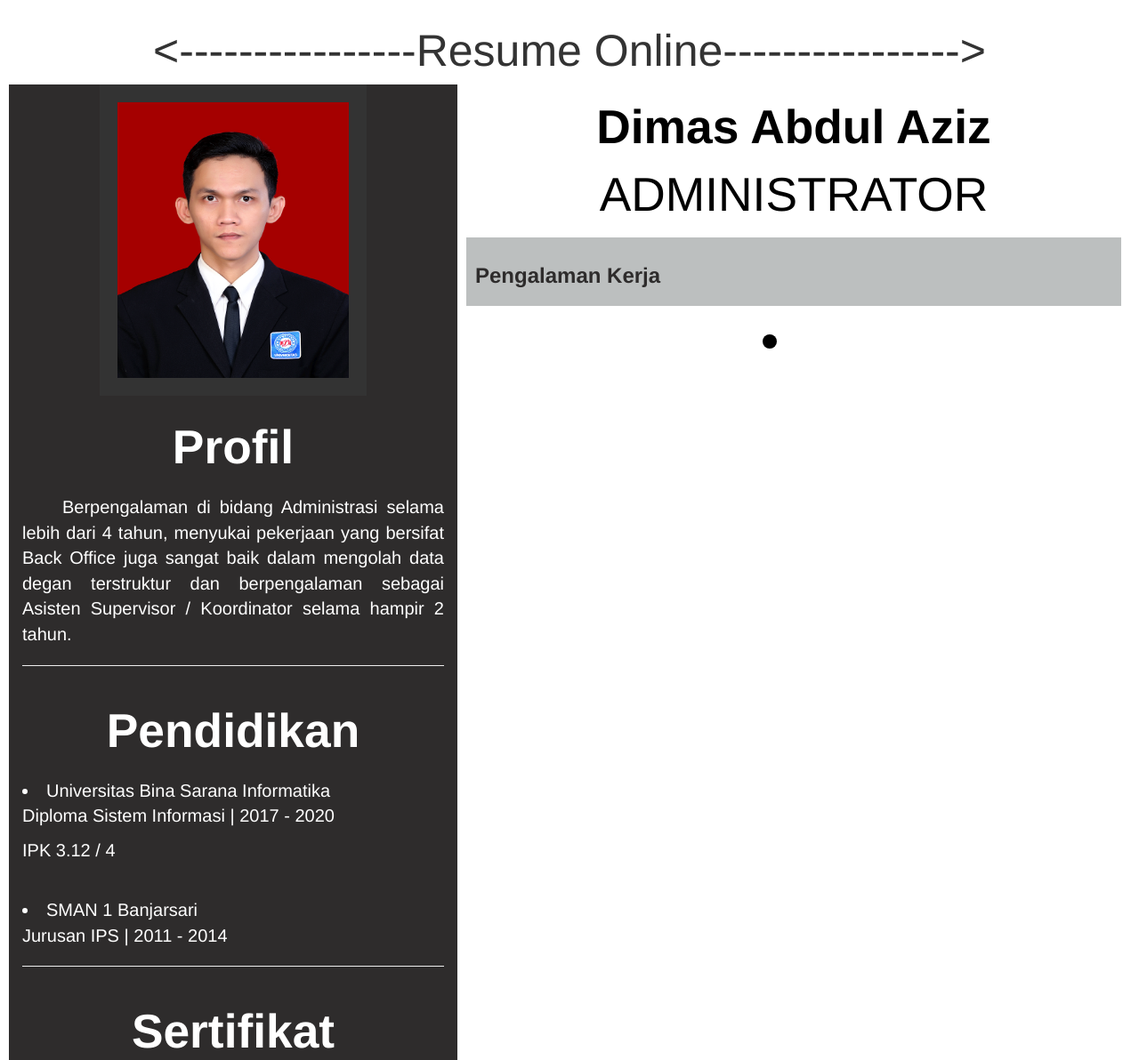
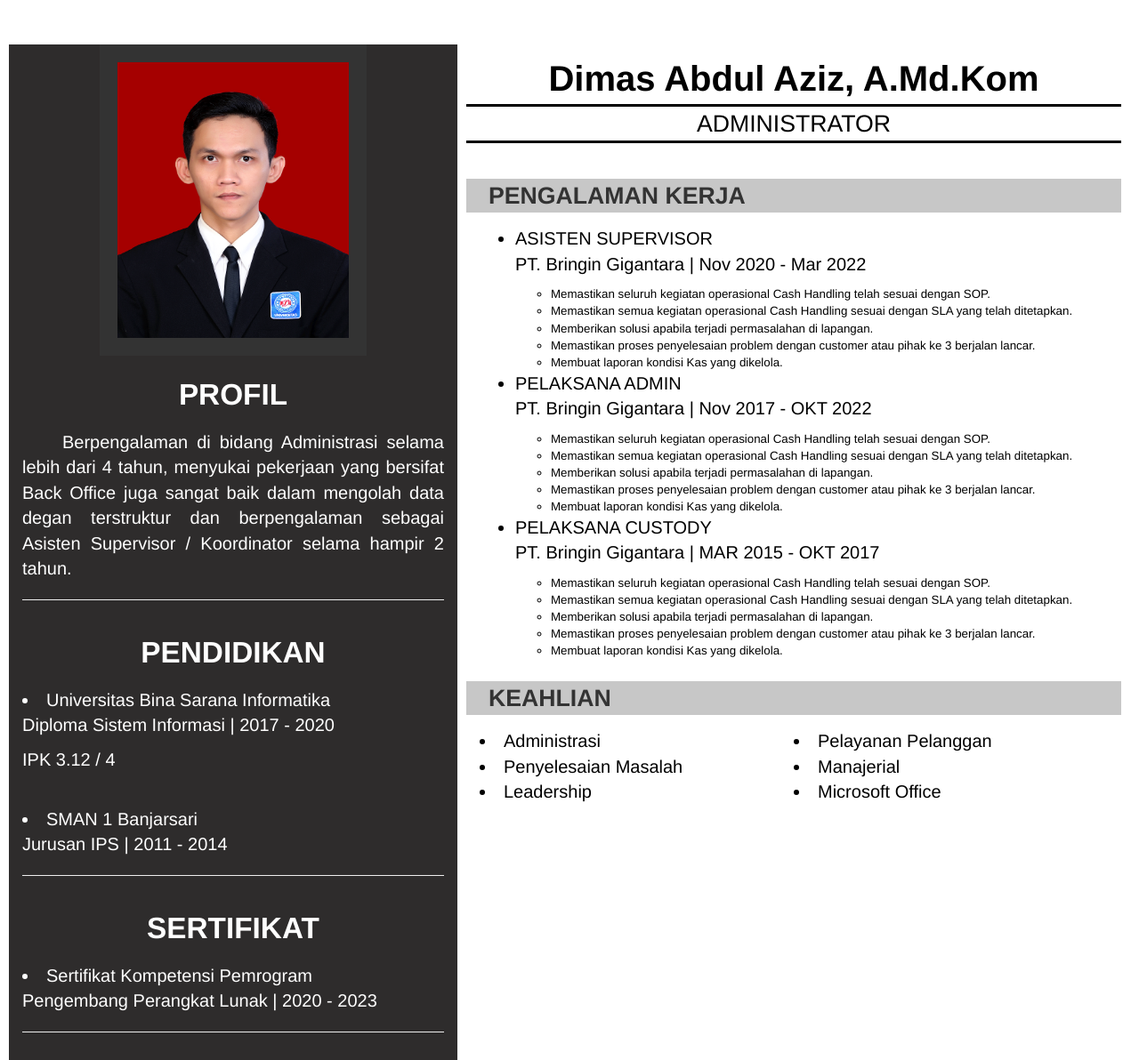
Before and after one commit to Sandekala/cv-dimas, a plain HTML site: page index.html in a window 1280 px wide. Shown: the top 1192 px of the page at 89% size. Drawn offline with Linux system fonts and the light colour scheme.

Commit message:
60 persen

```diff
--- a/css/style.css
+++ b/css/style.css
@@ -38,11 +38,10 @@ html {
       width: 40%;
       height: auto;
   }
-  .content{
+  .content-side{
     color: #FFFFFF;
     padding: 5px;
     margin: 10px;
-    text-decoration: none;
     text-align: justify;
     font-size: 15pt;
   }
@@ -62,22 +61,54 @@ html {
  }
  .title-side{
      text-align: center;
-     font-size: 40pt;
+     font-size: 25pt;
      color: white;
  }
- .judul-desc{
-    color: #2e2c2c;
-    padding: 10px;
+.judul-desc{
+    padding: 0px;
     margin: auto;
     text-decoration: none;
-    text-align: justify;
+    text-align: left;
+    font-size: 20pt;
+    background-color: rgb(199, 199, 199) ;
+    text-indent: 25px;
  }
- .title-foto{
+.title-foto{
   text-align: center;
 }
 .title-desc{
   text-align: center;
-  font-size: 40pt;
+  font-size: 30pt;
   color: black;
   margin: 0px;
 }
+.sub-title{
+  border-top: solid #000000;
+  border-bottom: solid #000000;
+  font-size: 20pt;
+}
+.content-desc{
+  color: black;
+  padding: 5px;
+  margin: 10px;
+  text-decoration: none;
+  text-align: justify;
+  font-size: 15pt;
+}
+.sub-content-desc{
+  color: black;
+  text-align: left;
+  font-size: 10pt;
+}
+#sub-side{
+    float: left;
+    text-decoration: none;
+    width: 50%;
+    height: auto;
+}
+#sub-desc{
+   float: right;
+   text-decoration: none;
+   width: 50%;
+   height: auto;
+}
--- a/index.html
+++ b/index.html
@@ -7,23 +7,24 @@
     </head>
     <body>
         <header>
-            <h3 class="nama"><----------------Resume Online----------------></h3>
+            <br>
+            <br>
         </header>
         <div id=sidebar class="title-foto">
             <img class="foto" src="images/dimas.png">
             <br>
             <br>
             <div class="title-side">
-            <b>Profil</b>
+            <b>PROFIL</b>
         </div>
-        <div class="content">
+        <div class="content-side">
             <p style="text-indent: 45px;">Berpengalaman di bidang Administrasi selama lebih dari 4 tahun, menyukai pekerjaan yang bersifat Back Office juga sangat baik dalam mengolah data degan terstruktur dan berpengalaman sebagai Asisten Supervisor / Koordinator selama hampir 2 tahun.</p>
         <hr>
         </div>
         <div class="title-side">
-            <b>Pendidikan</b>
+            <b>PENDIDIKAN</b>
         </div>
-        <div class="content">
+        <div class="content-side">
             <li>Universitas Bina Sarana Informatika</li>
             <p>Diploma Sistem Informasi | 2017 - 2020</p>
             <p>IPK 3.12 / 4</p><br>
@@ -32,31 +33,74 @@
             <hr>
         </div>
         <div class="title-side">
-            <b>Sertifikat</b>
+            <b>SERTIFIKAT</b>
         </div>
-        <div class="content">
+        <div class="content-side">
             <li>Sertifikat Kompetensi Pemrogram</li>
             <p>Pengembang Perangkat Lunak | 2020 - 2023</p>
             <hr>
         </div>
         <div class="title-side">
-            <b>Kontak</b>
+            <b>KONTAK</b>
         </div>
-        <div class="content">
+        <div class="content-side">
             <li>Email       : <a href="mailto:diimasaziiz@gmail.com" target="_blank">diimasaziiz@gmail.com</a></li>
             <li>Telp / WA   : <a href="http://wa.me/+6282214554455" target="_blank">082214554455</a></li>
             <hr>
-        </div>
+            </div>
     </div>
         <div id=description>
             <div class="title-desc">
-            <b>Dimas Abdul Aziz</b>
-            <p>ADMINISTRATOR</p>
-            <div class="latar">
-                <div class="judul-desc">
-                    <h3><b>Pengalaman Kerja</b></h3>
+            <b>Dimas Abdul Aziz, A.Md.Kom</b>
+            <div class="sub-title">ADMINISTRATOR</div>
+        </div><br><br>
+            <div class="judul-desc">
+                <b>PENGALAMAN KERJA</b>
+            </div>
+            <div class="content-desc">
+                <ul>
+                    <li>ASISTEN SUPERVISOR</li>
+                    <p>PT. Bringin Gigantara | Nov 2020 - Mar 2022</p>
+                    <ul class="sub-content-desc">
+                        <li>Memastikan seluruh kegiatan operasional Cash Handling telah sesuai dengan SOP.</li>
+                        <li>Memastikan semua kegiatan operasional Cash Handling sesuai dengan SLA yang telah ditetapkan.</li>
+                        <li>Memberikan solusi apabila terjadi permasalahan di lapangan.</li>
+                        <li>Memastikan proses penyelesaian problem dengan customer atau pihak ke 3 berjalan lancar.</li>
+                        <li>Membuat laporan kondisi Kas yang dikelola.</li>
+                    </ul>
+                    <li>PELAKSANA ADMIN</li>
+                    <p>PT. Bringin Gigantara | Nov 2017 - OKT 2022</p>
+                    <ul class="sub-content-desc">
+                        <li>Memastikan seluruh kegiatan operasional Cash Handling telah sesuai dengan SOP.</li>
+                        <li>Memastikan semua kegiatan operasional Cash Handling sesuai dengan SLA yang telah ditetapkan.</li>
+                        <li>Memberikan solusi apabila terjadi permasalahan di lapangan.</li>
+                        <li>Memastikan proses penyelesaian problem dengan customer atau pihak ke 3 berjalan lancar.</li>
+                        <li>Membuat laporan kondisi Kas yang dikelola.</li>
+                    </ul>
+                    <li>PELAKSANA CUSTODY</li>
+                    <p>PT. Bringin Gigantara | MAR 2015 - OKT 2017</p>
+                    <ul class="sub-content-desc">
+                        <li>Memastikan seluruh kegiatan operasional Cash Handling telah sesuai dengan SOP.</li>
+                        <li>Memastikan semua kegiatan operasional Cash Handling sesuai dengan SLA yang telah ditetapkan.</li>
+                        <li>Memberikan solusi apabila terjadi permasalahan di lapangan.</li>
+                        <li>Memastikan proses penyelesaian problem dengan customer atau pihak ke 3 berjalan lancar.</li>
+                        <li>Membuat laporan kondisi Kas yang dikelola.</li>
+                    </ul>
+                </ul>
+            </div>
+            <div class="judul-desc">
+                <b>KEAHLIAN</b>
+            </div>
+            <div class="content-desc">
+                <div id=sub-side>
+                    <li>Administrasi</li>
+                    <li>Penyelesaian Masalah</li>
+                    <li>Leadership</li>
                 </div>
+                <div id=sub-desc>
+                    <li>Pelayanan Pelanggan</li>
+                    <li>Manajerial</li>
+                    <li>Microsoft Office</li>
                 </div>
-                <li></li>
-                </div>
-            </body>
+            </div>
+        </body>
```
Also changed, not shown: 1 other file.
